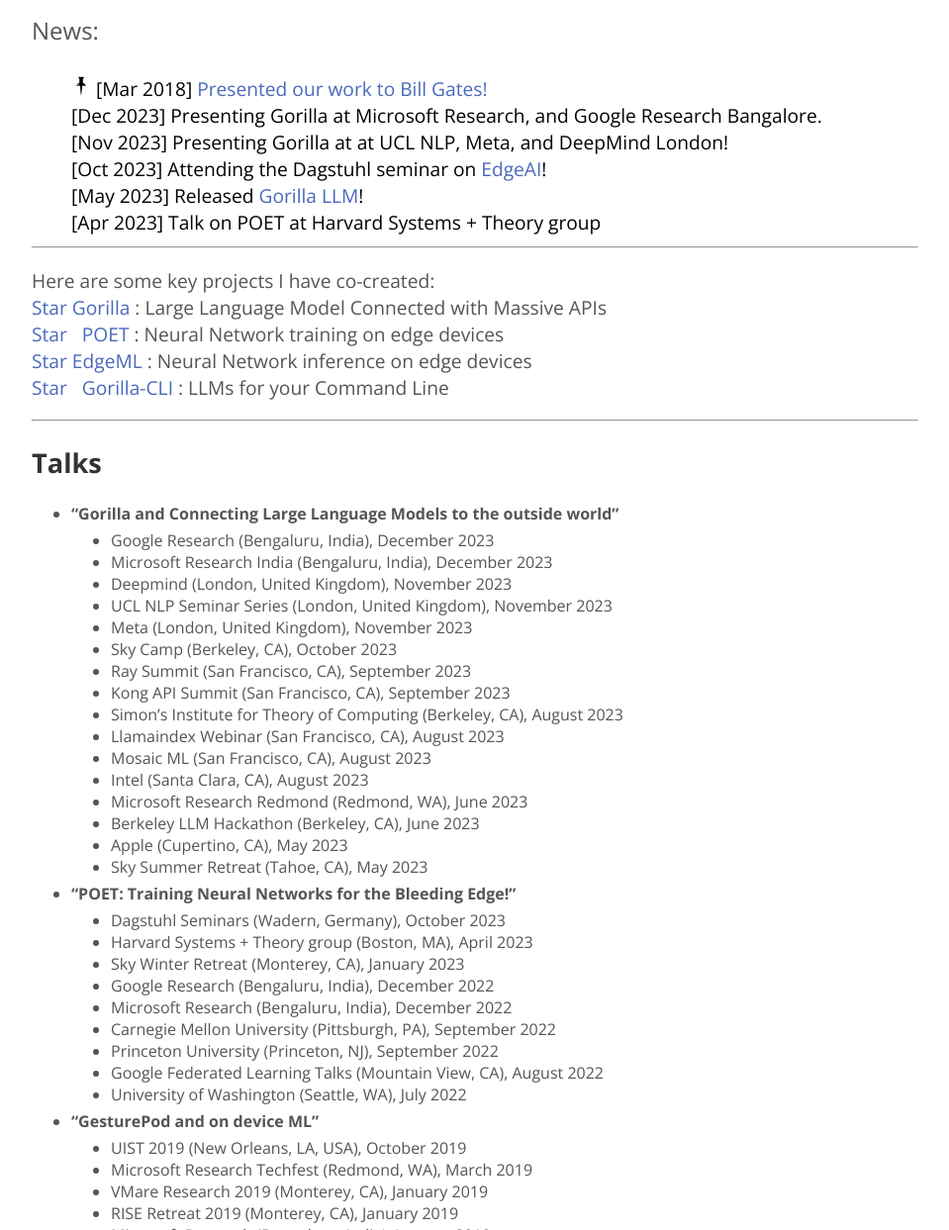
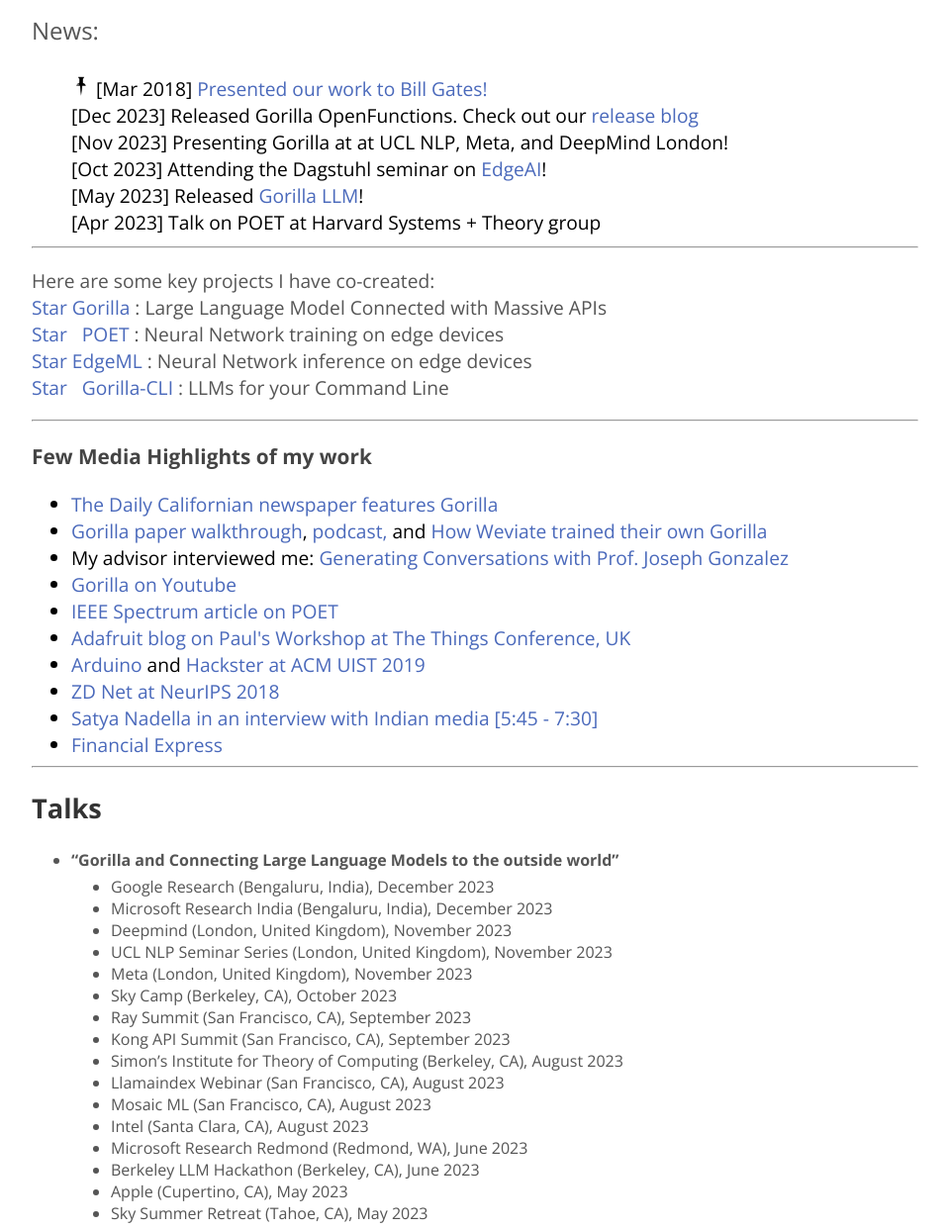
Before and after one commit to ShishirPatil/ShishirPatil.github.io, a Jekyll site: the page built from index.md, in a window 1280 px wide and 1400 px high, scrolled down 296 px. Shown: the part 157-1400 px from the top of the window at 99% size, without its empty margins (160-1119 px from the left). Built offline with Jekyll 4.4.1, drawn with Linux system fonts in a browser that asks for light colours; nearby versions of some CDN libraries; some of the changed text lies outside the part shown.

Commit message:
Webpage refreshed with talks, media, and misc

```diff
--- a/index.md
+++ b/index.md
@@ -23,7 +23,8 @@
         <ul style="list-style-type:none;">
         <img style="display: inline;" src="pin.png" alt="logo" height="20px" width="20px" />
         [Mar 2018] <a href = 'https://drive.google.com/file/d/1vQV4ENhC_lkg9FC7BLv6aRDP3e_VgWnX/view?usp=sharing'> Presented our work to Bill Gates!</a><br>
-        [Dec 2023] Presenting Gorilla at Microsoft Research, and Google Research Bangalore.<br>
+        [Dec 2023] Released Gorilla OpenFunctions. Check out our <a href="https://gorilla.cs.berkeley.edu/blogs/4_open_functions.html">release blog</a><br>
+        <!-- [Dec 2023] Presenting Gorilla at Microsoft Research, and Google Research Bangalore<br> -->
         [Nov 2023] Presenting Gorilla at at UCL NLP, Meta, and DeepMind London!<br>
         [Oct 2023] Attending the Dagstuhl seminar on <a href="https://www.dagstuhl.de/en/seminars/seminar-calendar/seminar-details/23432">EdgeAI</a>!<br>
         [May 2023] Released <a href="https://gorilla.cs.berkeley.edu/">Gorilla LLM</a>!<br>
@@ -87,6 +88,27 @@
     </p>
 
 
+    <div class="media-section">
+    <hr>
+    <h3>Few Media Highlights of my work</h3>
+    <ul>
+        <li><a href='publications/media-daily-cal.pdf'>The Daily Californian newspaper features Gorilla</a></li>
+        <!-- <li><a href='https://konghq.com/blog/engineering/gorilla-llm'>Kong Article on Gorilla</a> </li> -->
+        <li> <a href='https://www.youtube.com/watch?v=LkV5DTRNxAg'>Gorilla paper walkthrough</a>, <a href='https://www.youtube.com/watch?v=HUtYOLX7HZ4'> podcast, </a> and <a href='https://weaviate.io/blog/weaviate-gorilla-part-1'> How Weviate trained their own Gorilla</a></li>
+        <li>My advisor interviewed me: <a href='https://www.youtube.com/watch?v=i8mDLQUisQc'>Generating Conversations with Prof. Joseph Gonzalez</a></li>
+        <li><a href='https://www.youtube.com/watch?v=EZtFLyFjKn4'>Gorilla on Youtube</a></li>
+        <li><a href='https://spectrum.ieee.org/neural-network-training'>IEEE Spectrum article on POET</a></li>
+        <li><a href='https://blog.adafruit.com/2019/10/14/machine-learning-monday-machine-learning-on-an-adafruit-trinket-m0-to-recognize-gestures-adafruit-microsoft-protonn-paulfo-thethingsconference-ttn_uk/'>Adafruit blog on Paul's Workshop at The Things Conference, UK</a></li>
+        <li><a href='https://blog.arduino.cc/2019/11/06/gesturepod-is-a-clip-on-smartphone-interface-for-the-visually-impaired/'>Arduino</a> and <a href='https://www.hackster.io/news/gesturepod-is-a-cane-based-smartphone-interface-8c37776ad7d2'>Hackster at ACM UIST 2019</a></li>
+        <li><a href="https://www.zdnet.com/video/microsoft-researchers-add-smarts-to-everyday-objects/?fbclid=IwAR3DCey1X675mQ-uk7mu1Wl8aFXM4AQGNL4SygercVQY6PsmDkFvO3P9BE8">ZD Net at NeurIPS 2018</a></li>
+        <!-- <li><a href="https://www.microsoft.com/en-us/research/event/neurips-2018/#!demonstrations">MSR at NeurIPS</a> and on <a href="https://twitter.com/msftresearch/status/1068980917178372097?lang=en">Twitter</a></li> -->
+        <li><a href="https://www.ndtv.com/video/exclusive/ndtv-special-ndtv-24x7/why-empathy-is-key-to-innovation-microsoft-chief-satya-nadella-to-ndtv-471666">Satya Nadella in an interview with Indian media [5:45 - 7:30]</a></li>
+        <li><a href="http://epaper.financialexpress.com/1462735/Indian-Express/December-11,-2017#page/8/1">Financial Express</a></li>
+        <!-- <li><a href="https://blogs.microsoft.com/ai/ais-big-leap-tiny-devices-opens-world-possibilities/">Microsoft AI Blog</a></li> -->
+    </ul>
+    </div> <!-- /.media-section-->
+
+
     <div class="talks-section">
     <hr>
     <h2>Talks</h2>
@@ -113,7 +135,7 @@
         </li>
         <li><strong>“POET: Training Neural Networks for the Bleeding Edge!”</strong>
             <ul>
-                <li>Dagstuhl Seminars (Wadern, Germany), October 2023</li>
+                <li>Dagstuhl Seminar (Wadern, Germany), October 2023</li>
                 <li>Harvard Systems + Theory group (Boston, MA), April 2023</li>
                 <li>Sky Winter Retreat (Monterey, CA), January 2023</li>
                 <li>Google Research (Bengaluru, India), December 2022</li>
@@ -136,5 +158,12 @@
     </ul>
     </div> <!-- /.talks-section-->
 
+    <hr>
+    <p>
+    Miscellaneous: I race go-karts all year-round, ski in winters, and sail in summers.
+    If we are going sailing, please read <a href="blog/2023/12/28/sail-with-shishir">this</a>.
+    </p>
+
+
 
 </div> <!-- /.blurb-->
--- a/publications/index.html
+++ b/publications/index.html
@@ -29,6 +29,7 @@
 			<h4-pub>Gorilla: Large Language Model Connected with Massive APIs</h4-pub><br>
 			<p-pub>
 				Shishir G. Patil, <co-author-name>Tianjun Zhang, Xin Wang, Joseph E. Gonzalez</co-author-name><br>
+				arXiv preprint arXiv:2305.15334 <br>
 				[<a href='gorilla-2023.pdf'>Paper</a>]
 				[<a href='https://github.com/ShishirPatil/gorilla'>Code</a>]
 				[<a href='https://docs.google.com/presentation/d/14sfk1l0JR2FqD0cJdlA7q98oV1_K0akV/edit?usp=sharing&ouid=110387096718491740914&rtpof=true&sd=true'>Slides</a>]
@@ -48,6 +49,7 @@
 			<h4-pub>MemGPT: Towards LLMs as operating systems</h4-pub><br>
 			<p-pub>
 				<co-author-name>Charles Packer, Vivian Fang, </co-author-name>Shishir G. Patil, <co-author-name>Kevin Lin, Sarah Wooders, Joseph E. Gonzalez</co-author-name><br>
+				arXiv preprint arXiv:2310.08560 <br>
 				[<a href='memgpt-2023.pdf'>Paper</a>]
 				[<a href='https://github.com/cpacker/MemGPT'>Code</a>]
 				[<a shape="rect" onclick="toggleBibtex('memgpt-bibtex')">bibtex</a>]
```
Also changed, not shown: _posts/2023-12-28-sail-with-shishir.md (added, +25 -0 lines).
